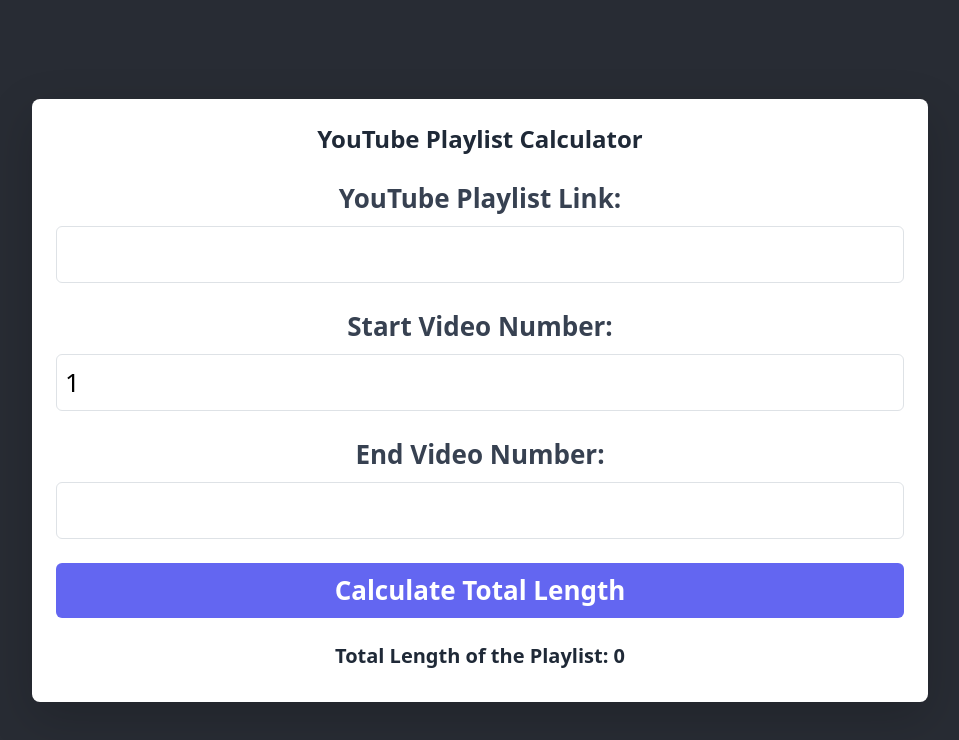
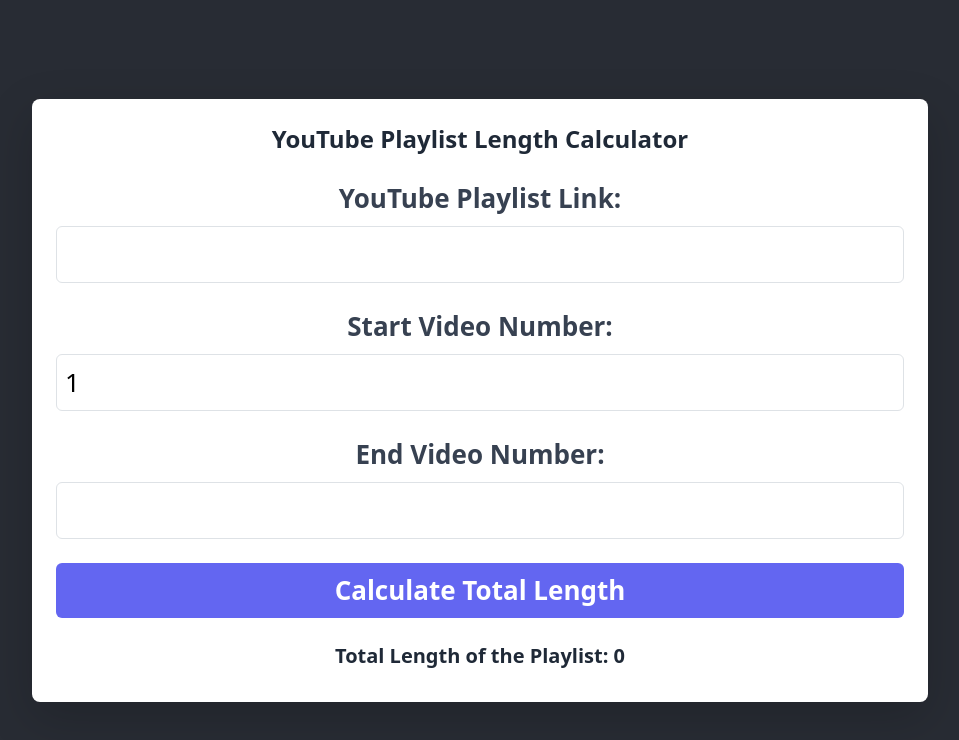
Before and after one commit to pragun-bansal/yt-playlist-functions, a React (Create React App) app: page / in a window 1280 px wide. Shown: the top 740 px of the page, without its empty margins (160-1119 px from the left). Built offline with nearby package versions, Linux system fonts and the light colour scheme; no server answers.

Commit message:
frontend changes

```diff
--- a/src/PlaylistCalculator.jsx
+++ b/src/PlaylistCalculator.jsx
@@ -150,7 +150,7 @@
 
   return (
     <div className="w-[90vw] max-w-4xl mx-auto p-6 bg-white shadow-lg rounded-lg">
-      <h2 className="text-2xl font-bold mb-4 text-center text-gray-800">YouTube Playlist Calculator</h2>
+      <h2 className="text-2xl font-bold mb-4 text-center text-gray-800">YouTube Playlist Length Calculator</h2>
       <form onSubmit={handleSubmit}>
         <div className="mb-4">
           <label className="block font-bold mb-2 text-gray-700">YouTube Playlist Link:</label>
```
